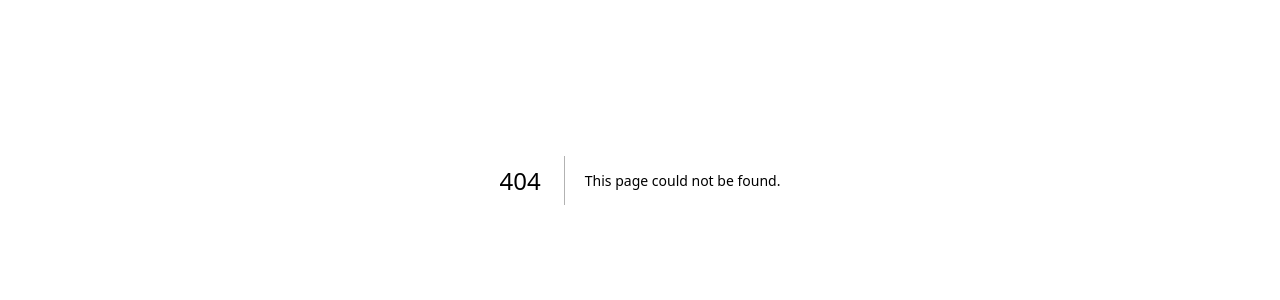
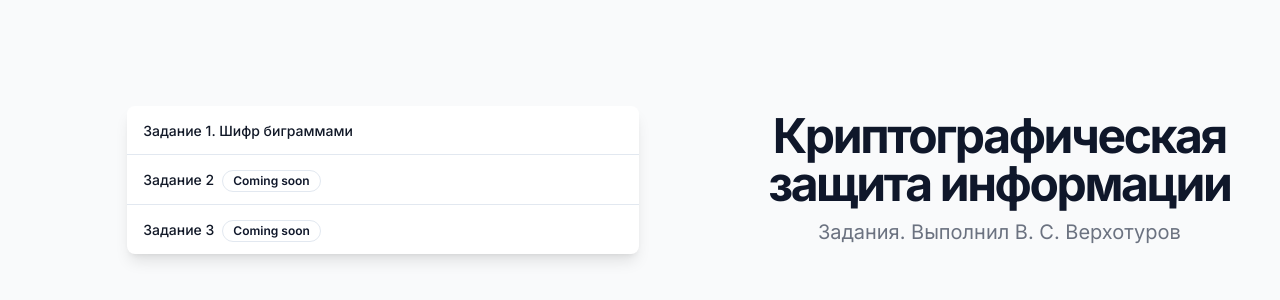
Before and after one commit to ValeryVerkhoturov/crypto-tasks, a Next.js app: page / in a window 1280 px wide. Before the commit this address had no page. Shown: the part 220-520 px from the top of the page. Built offline with nearby package versions, Linux system fonts and the light colour scheme.

Commit message:
feat: add index page

```diff
--- /dev/null
+++ b/app/page.tsx
@@ -0,0 +1,7 @@
+import IndexLayout from "@/components/index-layout";
+
+export default function IndexPage() {
+  return (
+    <IndexLayout />
+  )
+}
--- /dev/null
+++ b/components/index-layout.tsx
@@ -0,0 +1,30 @@
+import IndexNavigateButton from "@/components/index-navigate-button";
+
+export default function IndexLayout() {
+
+  return (
+    <div className="bg-gray-50 dark:bg-gray-950">
+      <div className="container grid gap-4 min-h-screen py-6 px-4 sm:gap-6 lg:grid-cols-12 lg:gap-0 lg:py-12 lg:px-6">
+        <div className="flex items-center justify-center lg:col-span-5 lg:order-2">
+          <div className="space-y-4 text-center">
+            <div className="space-y-2">
+              <h1 className="text-3xl font-bold tracking-tighter sm:text-4xl md:text-5xl">Криптографическая защита информации</h1>
+              <p className="mx-auto max-w-[500px] text-gray-500 md:text-xl/relaxed lg:text-base/relaxed xl:text-xl/relaxed dark:text-gray-400">
+                Задания. Выполнил В. С. Верхотуров
+              </p>
+            </div>
+          </div>
+        </div>
+        <div className="flex items-center justify-center lg:col-span-7 lg:order-1">
+          <div className="bg-white rounded-lg shadow-lg w-full max-w-lg">
+            <ul className="divide-y">
+              <IndexNavigateButton name={"Задание 1. Шифр биграммами"} path={"/task1"} />
+              <IndexNavigateButton name={"Задание 2"} path={"/task2"} disabled badge={"Coming soon"} />
+              <IndexNavigateButton name={"Задание 3"} path={"/task3"} disabled badge={"Coming soon"} />
+            </ul>
+          </div>
+        </div>
+      </div>
+    </div>
+  )
+}
--- /dev/null
+++ b/components/index-navigate-button.tsx
@@ -0,0 +1,30 @@
+"use client"
+
+import {Button} from "@/components/ui/button";
+import {useRouter} from "next/navigation";
+import {Badge} from "@/components/ui/badge";
+
+interface Props {
+  name: string
+  path: string
+  disabled?: boolean
+  badge?: string
+}
+export default function IndexNavigateButton(props: Props) {
+  const router = useRouter()
+
+  return (
+    <li className="px-4 py-3">
+      <button
+        disabled={props.disabled}
+        className="text-sm font-medium leading-none text-gray-900 rounded-lg hover:text-gray-900/90 dark:hover:text-gray-50/90"
+        onClick={() => router.push(props.path)}
+      >
+        {props.name}
+        {props.badge && (
+          <Badge className="ml-2" variant="outline">{props.badge}</Badge>
+        )}
+      </button>
+    </li>
+  )
+}
--- /dev/null
+++ b/components/ui/badge.tsx
@@ -0,0 +1,36 @@
+import * as React from "react"
+import { cva, type VariantProps } from "class-variance-authority"
+
+import { cn } from "@/lib/utils"
+
+const badgeVariants = cva(
+  "inline-flex items-center rounded-full border px-2.5 py-0.5 text-xs font-semibold transition-colors focus:outline-none focus:ring-2 focus:ring-ring focus:ring-offset-2",
+  {
+    variants: {
+      variant: {
+        default:
+          "border-transparent bg-primary text-primary-foreground hover:bg-primary/80",
+        secondary:
+          "border-transparent bg-secondary text-secondary-foreground hover:bg-secondary/80",
+        destructive:
+          "border-transparent bg-destructive text-destructive-foreground hover:bg-destructive/80",
+        outline: "text-foreground",
+      },
+    },
+    defaultVariants: {
+      variant: "default",
+    },
+  }
+)
+
+export interface BadgeProps
+  extends React.HTMLAttributes<HTMLDivElement>,
+    VariantProps<typeof badgeVariants> {}
+
+function Badge({ className, variant, ...props }: BadgeProps) {
+  return (
+    <div className={cn(badgeVariants({ variant }), className)} {...props} />
+  )
+}
+
+export { Badge, badgeVariants }
```
